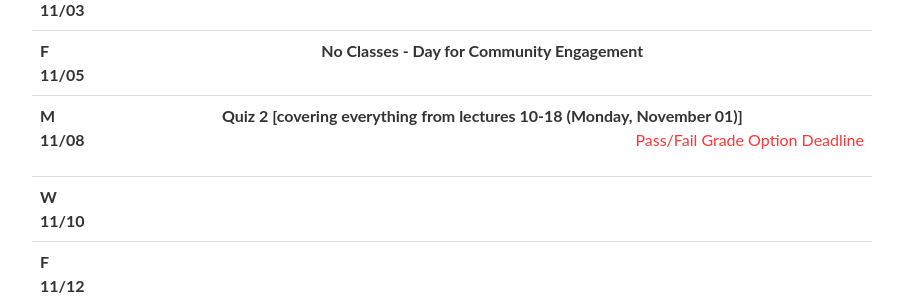
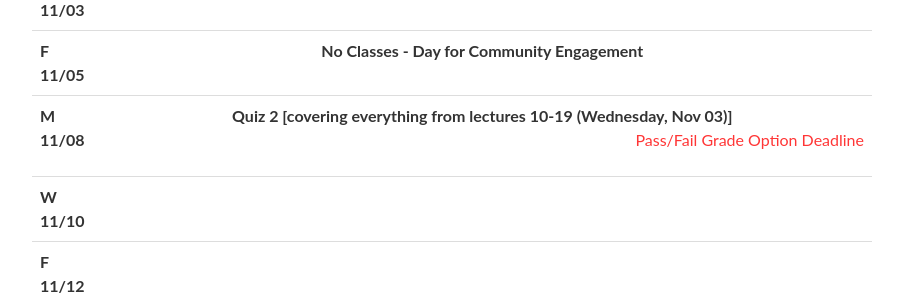
Before and after one commit to cmudeeprl/403website_s22, a Jekyll site: the page built from _pages/lectures.md, in a window 1280 px wide and 900 px high, scrolled down 1914 px. Shown: the part 154-454 px from the top of the window, without its empty margins (188-1091 px from the left). Built offline with Jekyll 4.4.1, drawn with Linux system fonts in a browser that asks for light colours; nearby versions of some CDN libraries; comment, search, counter and statistics services are not loaded.

Commit message:
Update lectures.yml

```diff
--- a/_data/lectures.yml
+++ b/_data/lectures.yml
@@ -574,7 +574,7 @@
   recitation:
   #   <strong>Policy and Value Iterations</strong>
   quiz: >
-    <strong> Quiz 2 [covering everything from lectures 10-18 (Monday, November 01)]</strong>
+    <strong> Quiz 2 [covering everything from lectures 10-19 (Wednesday, Nov 03)]</strong>
   # slides:
   # # slides2:
   # video:
```
